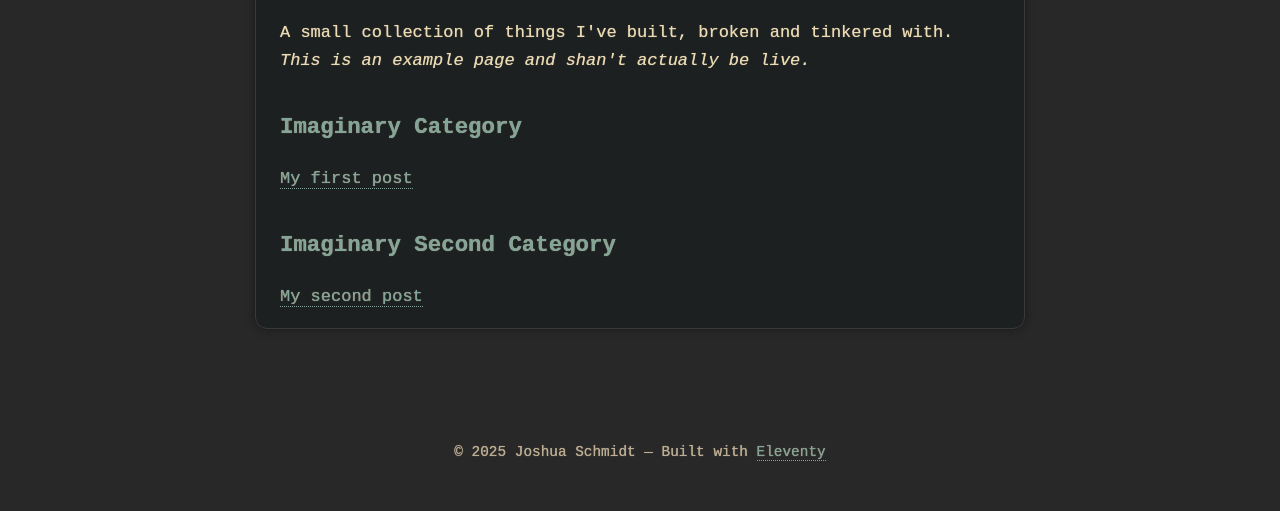
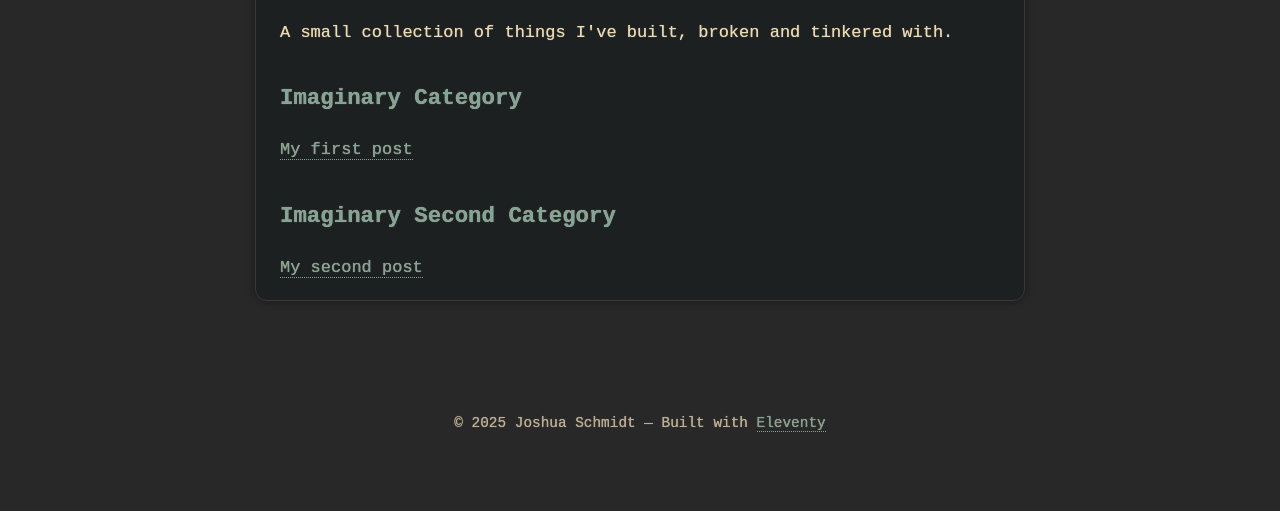
Before and after one commit to SirNoods/goshva-site, an Eleventy site: page src/projects.md in a window 1280 px wide. Shown: the part 311-822 px from the top of the page. After the commit the page ends 800 px from the top, so only its background shows below. Built offline with nearby package versions, Linux system fonts and the light colour scheme; Eleventy itself is replaced by a stand-in of ours; files that its build step writes are made by us from their sources.

```diff
--- a/src/projects.md
+++ b/src/projects.md
@@ -5,7 +5,7 @@
 
 # Projects
 A small collection of things I've built, broken and tinkered with.
-_This is an example page and shan't actually be live._
+
 
 ## Imaginary Category
 [My first post](/my-first-post)
```
